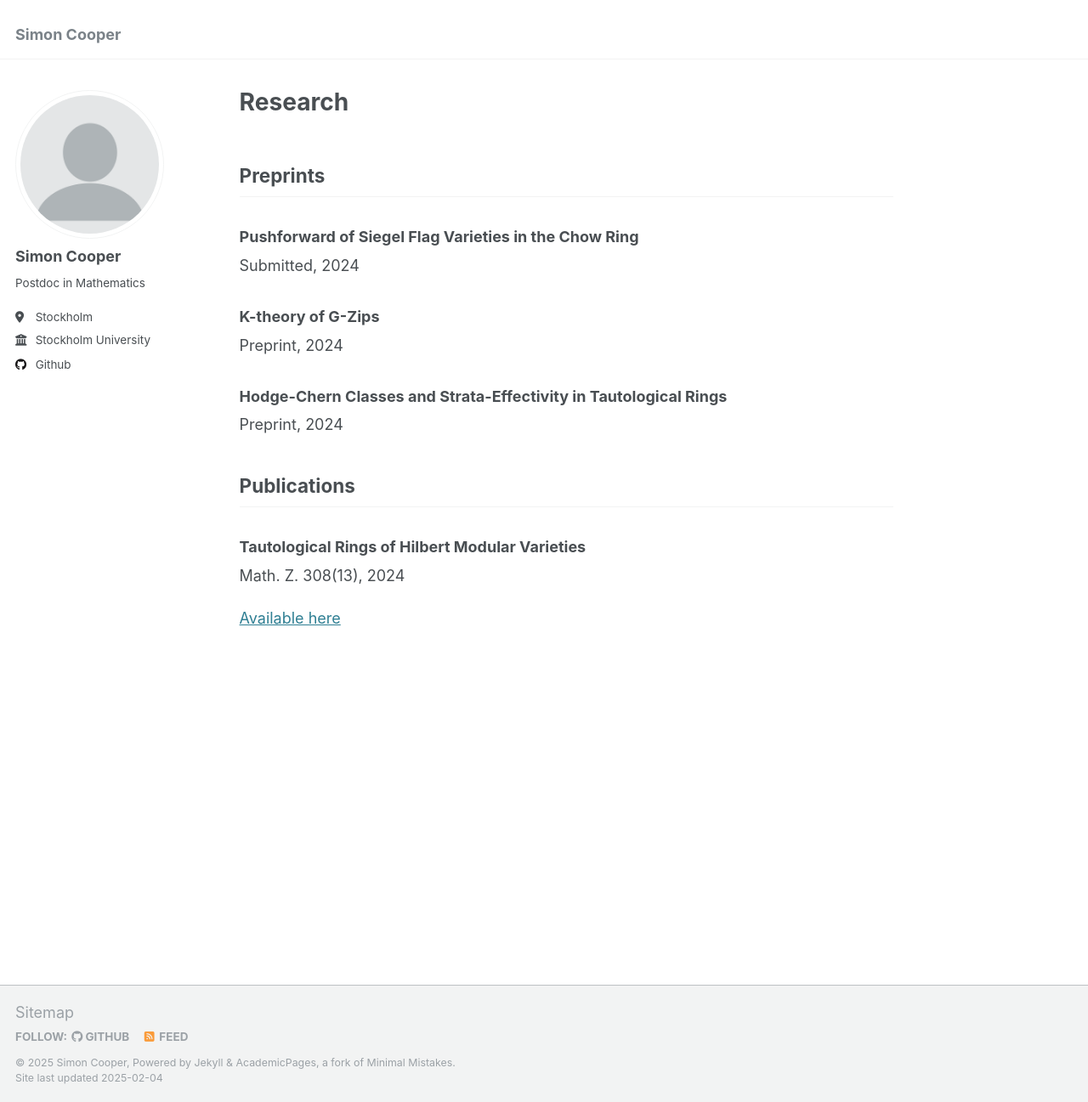
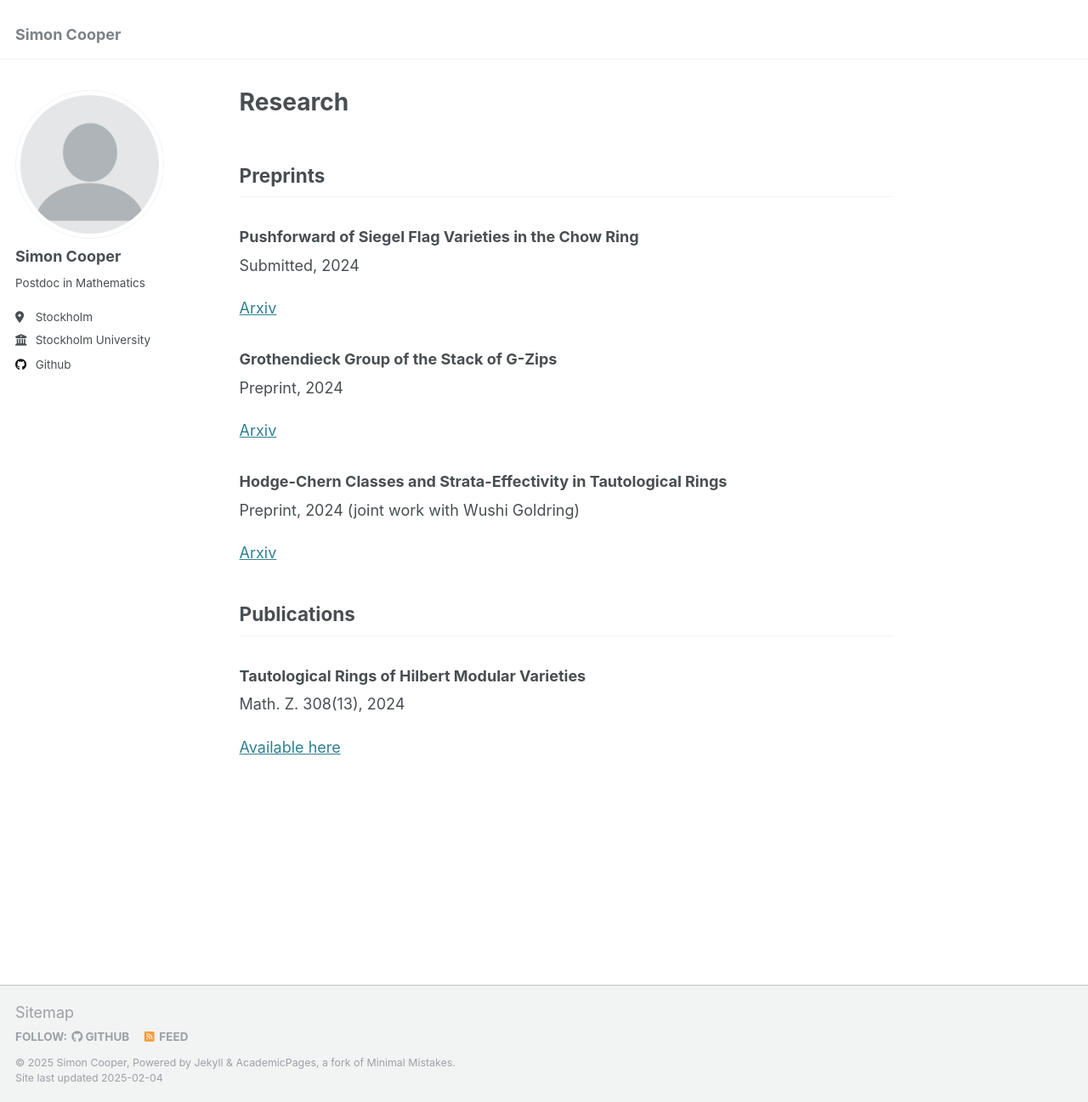
Before and after one commit to s-j-cooper/s-j-cooper.github.io, a Jekyll site: the page built from _pages/about.md, in a window 1280 px wide and 1297 px high. Shown: the whole window at 85% size. Built offline with Jekyll 4.4.1, drawn with Linux system fonts in a browser that asks for light colours.

Commit message:
Update about.md

```diff
--- a/_pages/about.md
+++ b/_pages/about.md
@@ -12,11 +12,17 @@ redirect_from:
 ### Pushforward of Siegel Flag Varieties in the Chow Ring
 Submitted, 2024
 
-### K-theory of G-Zips
+<a href="https://arxiv.org/abs/2409.14406">Arxiv</a>
+
+### Grothendieck Group of the Stack of G-Zips
 Preprint, 2024
 
+<a href="https://arxiv.org/abs/2410.01547v1">Arxiv</a>
+
 ### Hodge-Chern Classes and Strata-Effectivity in Tautological Rings
-Preprint, 2024
+Preprint, 2024 (joint work with Wushi Goldring)
+
+<a href="https://arxiv.org/abs/2404.05727">Arxiv</a>
 
 ## Publications
 ### Tautological Rings of Hilbert Modular Varieties
```
